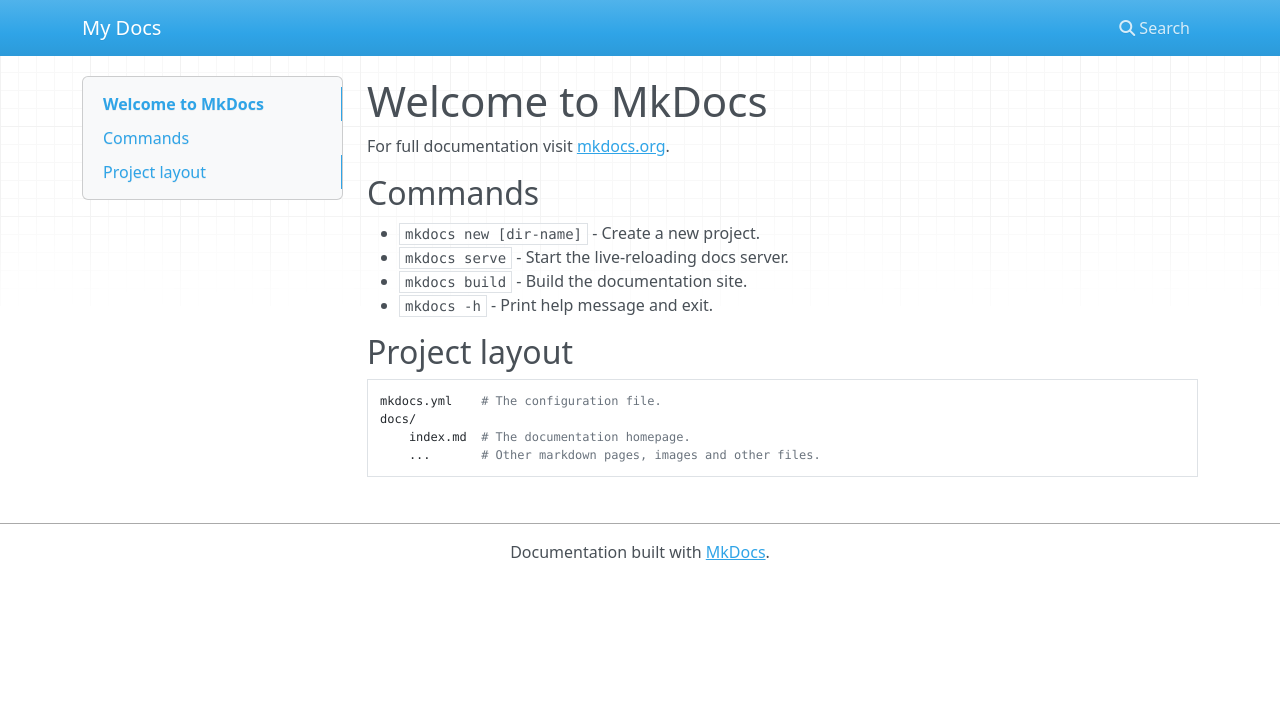
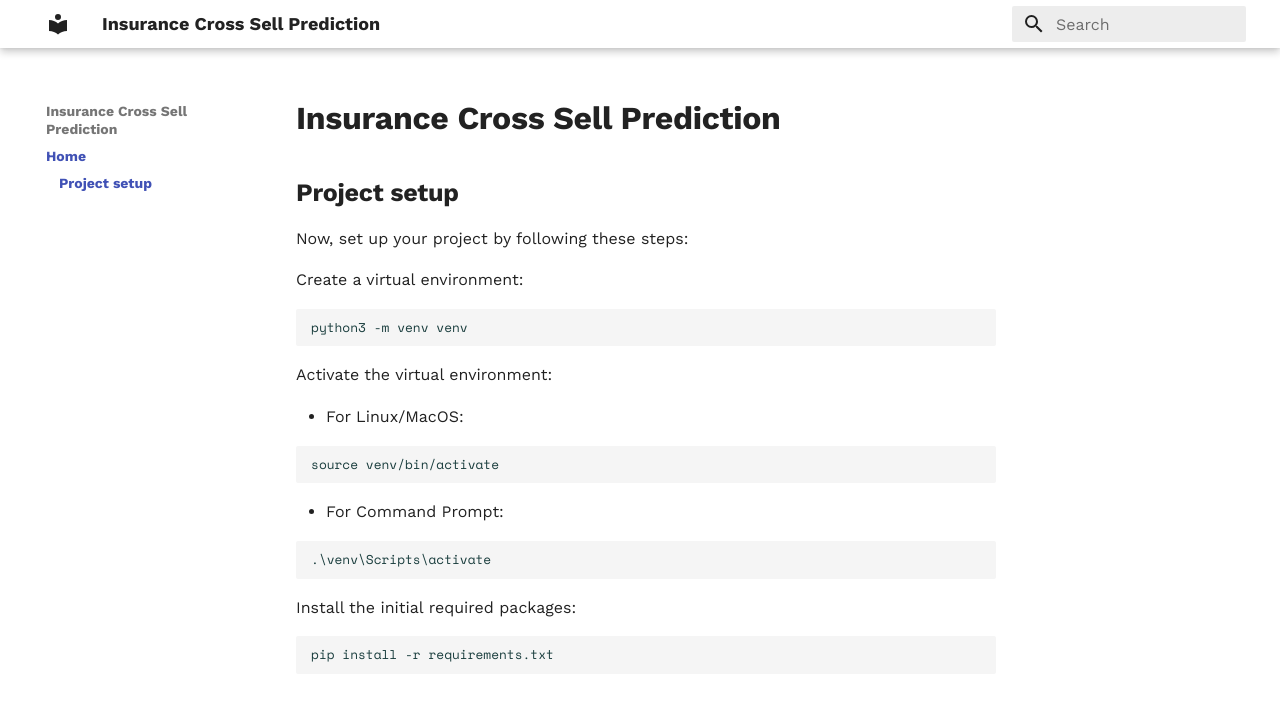
Before and after one commit to Ar3ee3ar/learn_mlopz, an MkDocs documentation site: the page built from docs/index.md, in a window 1280 px wide. Shown: the top 701 px of the page. Built offline with MkDocs 1.6.1 and Material for MkDocs 9.7.7, drawn with Linux system fonts in a browser that asks for light colours; nearby versions of some CDN libraries; some of the changed text lies outside the part shown.

Commit message:
initial commit

````diff
--- /dev/null
+++ b/docs/css/extra.css
@@ -0,0 +1,54 @@
+
+.md-typeset h1 {
+    font-weight: 800;
+    color: #222;
+    margin-bottom: -0.25rem;
+}
+
+.md-typeset h2,
+.md-typeset h3 {
+    font-weight: 600;
+    color: #222;
+}
+
+
+.md-typeset pre {
+    display: flex;
+}
+
+.md-typeset code {
+    font-size: .8em;
+    background-color: #f5f5f5;
+    color: #193d3d;
+    min-width: 35rem;
+    flex-shrink: 1;
+}
+
+
+.md-typeset > h1, .md-typeset > h2, .md-typeset > h3, .md-typeset > p, .md-typeset > ul, .md-typeset > ol, .md-typeset > blockquote, .md-typeset > div.admonition {
+    max-width: 35rem;
+}
+
+.md-typeset blockquote {
+    font-size: 1.0rem;
+    font-weight: 300;
+}
+
+
+.newline {
+    line-height: 0 !important;
+}
+
+.inline-input,
+.default-text {
+    display: inline-block !important;
+}
+
+.md-header, .md-footer, .md-footer-meta {
+    color: #222;
+    background-color: white;
+}
+
+.md-nav__link--active {
+    font-weight: 600;
+}
--- /dev/null
+++ b/docs/extra.css
@@ -0,0 +1,4 @@
+/* docs/styles/extra.css */
+.md-footer {
+    display: none;
+}
--- a/docs/index.md
+++ b/docs/index.md
@@ -1,17 +1,25 @@
-# Welcome to MkDocs
+# Insurance Cross Sell Prediction
 
-For full documentation visit [mkdocs.org](https://www.mkdocs.org).
+## **Project setup**
+Now, set up your project by following these steps:
 
-## Commands
+Create a virtual environment:
+```bash
+python3 -m venv venv
+```
 
-* `mkdocs new [dir-name]` - Create a new project.
-* `mkdocs serve` - Start the live-reloading docs server.
-* `mkdocs build` - Build the documentation site.
-* `mkdocs -h` - Print help message and exit.
+Activate the virtual environment:
 
-## Project layout
+- For Linux/MacOS:
+```bash
+source venv/bin/activate
+```
+- For Command Prompt:
+```bash
+.\venv\Scripts\activate
+```
 
-    mkdocs.yml    # The configuration file.
-    docs/
-        index.md  # The documentation homepage.
-        ...       # Other markdown pages, images and other files.
+Install the initial required packages:
+```bash
+pip install -r requirements.txt
+```
--- a/mkdocs.yml
+++ b/mkdocs.yml
@@ -1 +1,20 @@
-site_name: My Docs
+site_name: Insurance Cross Sell Prediction
+site_description: A machine learning projects.
+theme:
+  name: material
+  language: en
+  palette:
+    - scheme: default
+      primary: white
+  font:
+    text: Work Sans
+    code: Space Mono
+  features:
+    - navigation.instant
+    - toc.integrate
+
+nav:
+  - Home: index.md
+
+extra_css:
+  - css/extra.css
````
